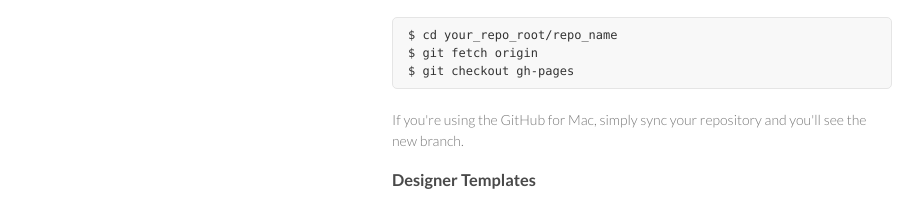
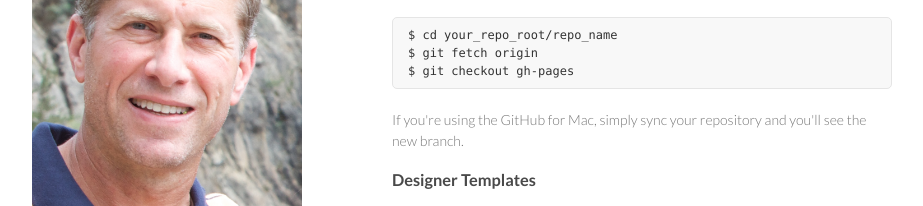
Before and after one commit to dangular/dangular.github.io, a plain HTML site: page index.html in a window 1280 px wide. Shown: the part 183-389 px from the top of the page, without its empty margins (178-1101 px from the left). Drawn offline with Linux system fonts and the light colour scheme.

Commit message:
Update index.html

```diff
--- a/index.html
+++ b/index.html
@@ -15,6 +15,7 @@
   <body>
     <div class="wrapper">
       <header>
+        <img src="images/dhayes.jpg"/>
         <h1>Dan Hayes</h1>
         <p>dangular</p>
 
```
